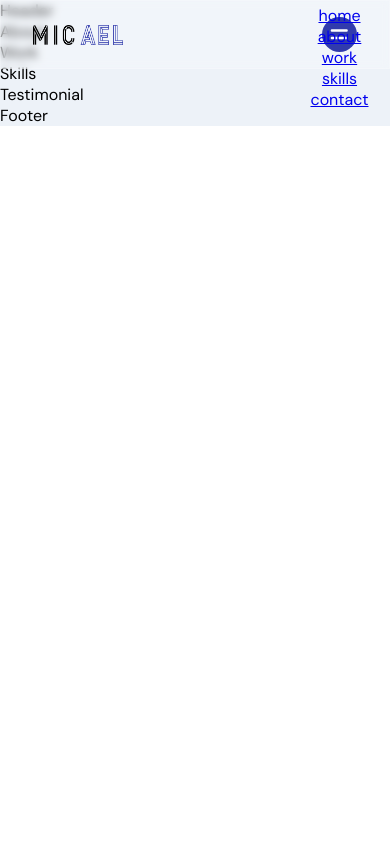
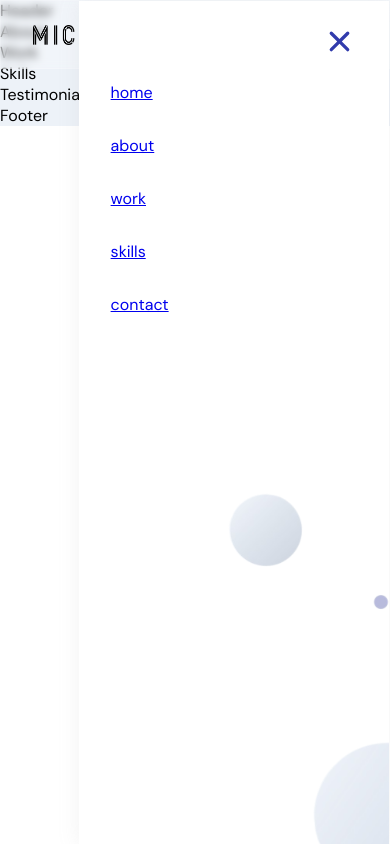
Before and after one commit to FahadHameed89/Portfolio-React-Sanity, a React (Create React App) app in the folder frontend_react/: page / in a window 390 px wide. Both pictures are taken after a click on the icon 339 px from the left and 34 px from the top of the page. Built offline with nearby package versions, Linux system fonts and the light colour scheme.

Commit message:
Adding more styles to the navbar element, now opens for mobile devices

```diff
--- a/frontend_react/src/components/Navbar/Navbar.jsx
+++ b/frontend_react/src/components/Navbar/Navbar.jsx
@@ -29,11 +29,13 @@ const Navbar = () => {
                         transition={{ duration: 0.85, ease: 'easeOut'}}
                     >
                         <HiX onClick={() => setToggle(false)}/>
-                        {['home', 'about', 'work', 'skills', 'contact'].map((item) => (
-                            <li className='app__flex p-flex' key={`link-${item}`}>
-                                <a href={`#${item}`} onClick={() => setToggle(false)}>{item}</a>
-                            </li>
-                          ))}
+                        <ul >
+                            {['home', 'about', 'work', 'skills', 'contact'].map((item) => (
+                                <li className='app__flex p-flex' key={`link-${item}`}>
+                                    <a href={`#${item}`} onClick={() => setToggle(false)}>{item}</a>
+                                </li>
+                            ))}
+                        </ul>
                     </motion.div>
                 )}
         </div>
--- a/frontend_react/src/components/Navbar/Navbar.scss
+++ b/frontend_react/src/components/Navbar/Navbar.scss
@@ -95,5 +95,49 @@
 
     div {
         position: fixed;
+        top: 0;
+        bottom: 0;
+        right: 0;
+        z-index: 5;
+
+        padding: 1rem;
+        width: 80%;
+        height: 100vh;
+        display: flex;
+        justify-content: flex-end;
+        align-items: flex-end;
+        flex-direction: column;
+
+        background: url(../../assets/bgWhite.png);
+        background-color: var(--white-color);
+        background-size: cover;
+        background-repeat: repeat;
+
+        box-shadow: 0 0 20px rgba(168, 168, 168, 0.15);
+
+        svg {
+            width: 35px;
+            height: 35px;
+            color: var(--secondary-color);
+            margin: 0.5rem 1rem;
+
+        }
+
+        ul {
+            list-style: none;
+            margin: 0;
+            padding: 0;
+            height: 100%;
+            width: 100%;
+
+            display: flex;
+            justify-content: flex-start;
+            align-items: flex-start;
+            flex-direction: column;
+        }
+
+        li {
+            margin: 1rem;
+        }
     }
 }
```
